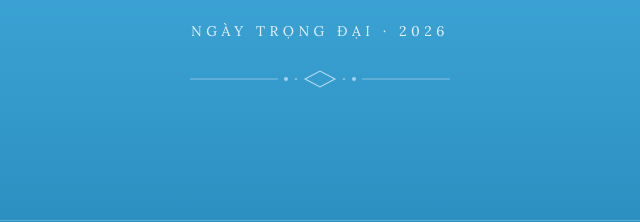
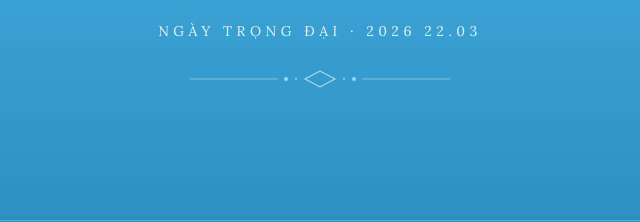
Before and after one commit to DungiuThao/cuoi, a plain HTML site: page index.html in a window 1280 px wide. Shown: the part 555-777 px from the top of the page, 320-960 px from the left. Drawn offline with nearby package versions, Linux system fonts and the light colour scheme; a web font is replaced by a local one.

Commit message:
Update index.html

```diff
--- a/index.html
+++ b/index.html
@@ -188,7 +188,8 @@ html,body{min-height:100%;background:var(--offwhite);color:var(--text);font-fami
       <span class="amp">&amp;</span>
       Phương Thảo
     </h1>
-    <p class="date">Ngày trọng đại · 2026</p>
+    <p class="date">Ngày trọng đại · 2026
+                          22.03           </p>
     <svg style="margin-top:1.8rem;display:block;opacity:0;animation:fu .9s 1.1s ease forwards" width="260" height="20" viewBox="0 0 260 20">
       <line x1="0" y1="10" x2="88" y2="10" stroke="rgba(255,255,255,.5)" stroke-width=".8"/>
       <circle cx="96" cy="10" r="2" fill="rgba(255,255,255,.55)"/>
```
